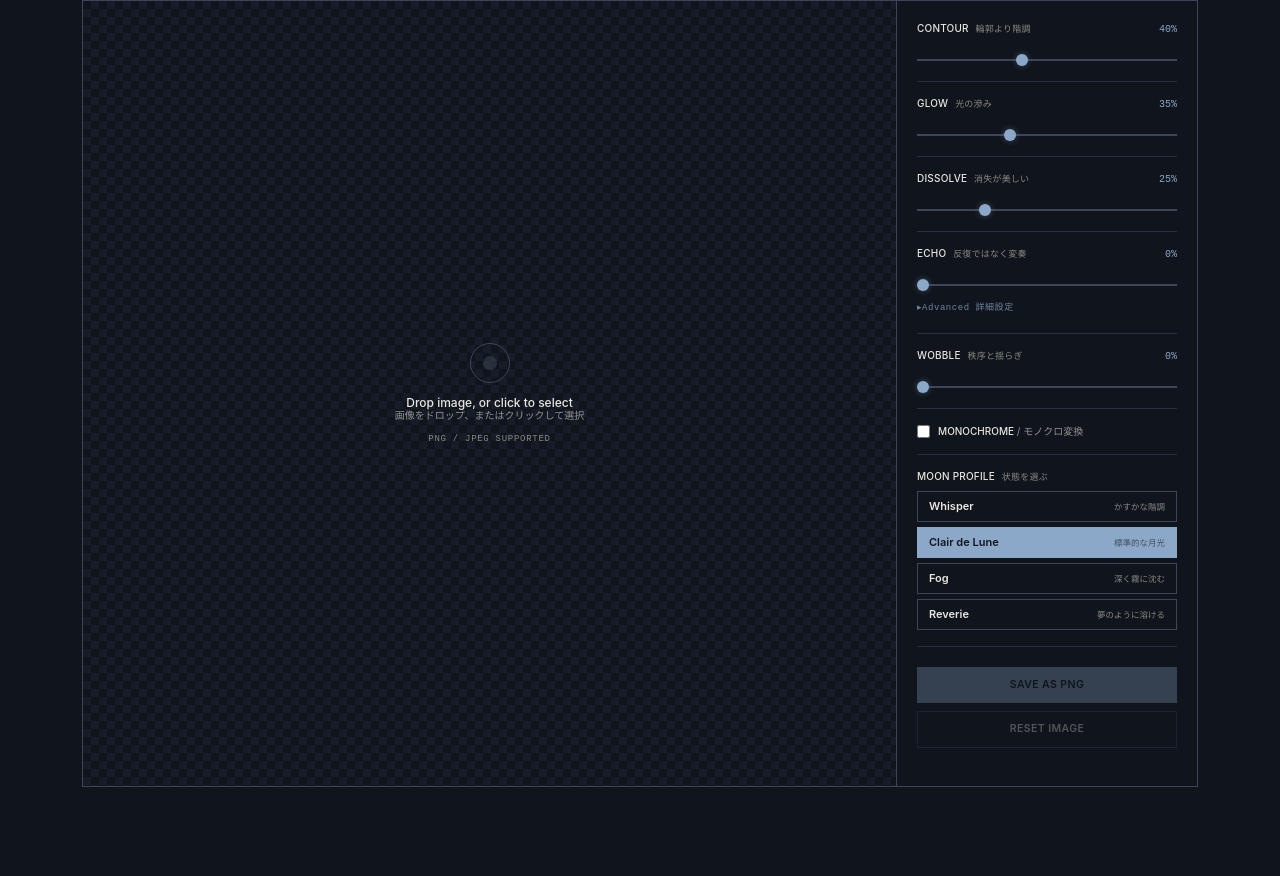
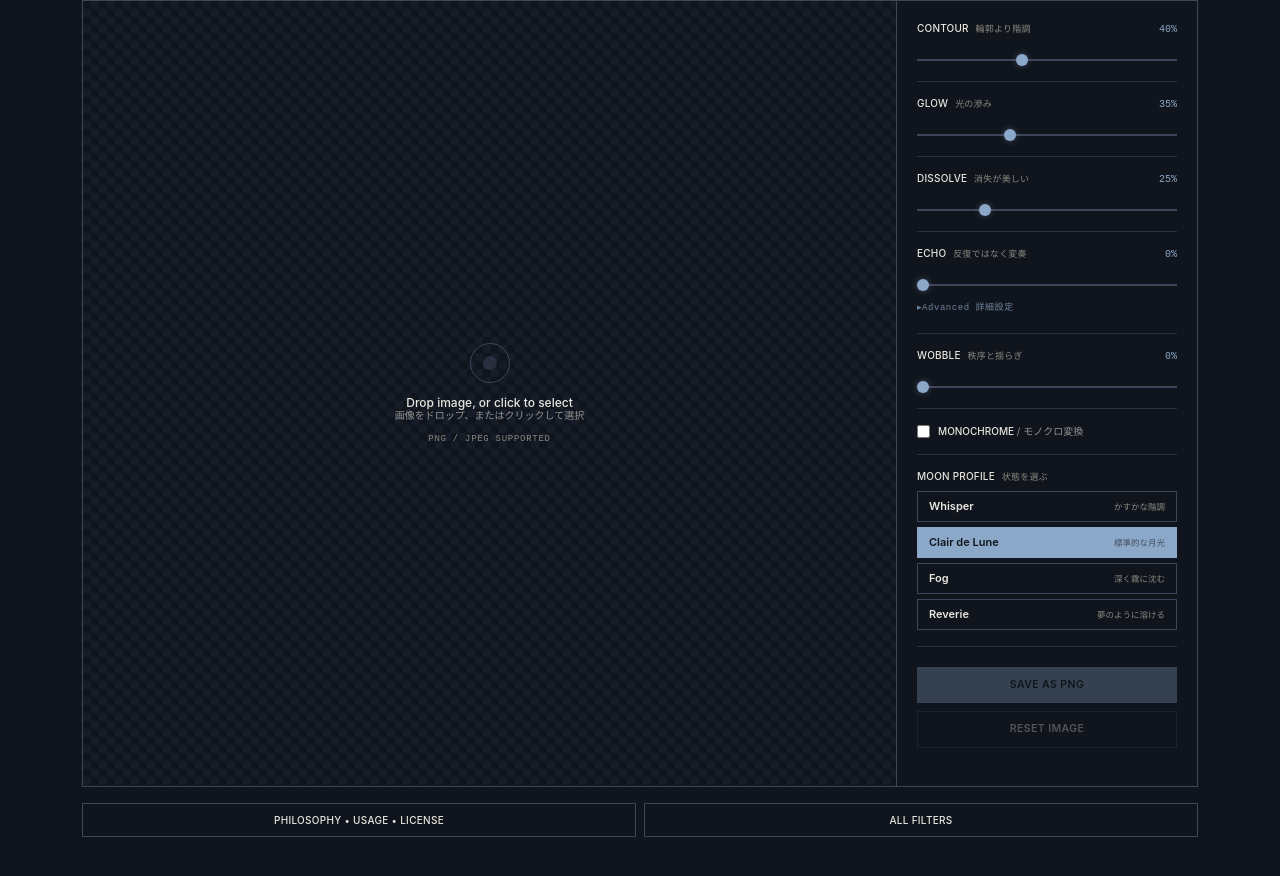
Before and after one commit to k-eis/clair-lune, a plain HTML site: page index.html in a window 1280 px wide. Shown: the part 266-1142 px from the top of the page. Drawn offline with Linux system fonts and the light colour scheme.

Commit message:
Add files via upload

```diff
--- a/index.html
+++ b/index.html
@@ -463,6 +463,27 @@ body.theme-juno .btn.secondary { background: transparent; color: var(--ink); bor
 body.theme-juno .canvas-badge { background: var(--accent2); color: #1c1c1c; border-color: var(--accent2); font-weight: 700; }
 body.theme-juno .version { color: var(--ink); opacity: 0.6; }
 
+/* ── フッターリンク（Philosophy / All Filters） ── */
+.footer-links {
+  display: flex;
+  gap: 8px;
+  margin-top: 16px;
+}
+.footer-links a {
+  flex: 1;
+  padding: 11px 14px;
+  border: 1px solid var(--line-strong);
+  background: transparent;
+  color: var(--ink);
+  font: 500 10px/1 var(--sans);
+  letter-spacing: 0.03em;
+  text-align: center;
+  text-decoration: none;
+  cursor: pointer;
+  transition: all 0.12s;
+}
+.footer-links a:hover { border-color: var(--accent); color: var(--accent); }
+
 @media (max-width: 860px) {
   .wrap { padding: 20px 16px 50px; }
   header { flex-direction: column; align-items: flex-start; gap: 10px; padding-bottom: 16px; margin-bottom: 20px; }
@@ -507,6 +528,8 @@ body.theme-juno .version { color: var(--ink); opacity: 0.6; }
   .profile-desc { font-size: 9.5px; }
   .btn { padding: 16px; font-size: 12px; }
   .action-buttons { gap: 10px; margin-top: 8px; }
+  .footer-links { flex-direction: column; gap: 8px; }
+  .footer-links a { padding: 14px; font-size: 11px; }
 }
 </style>
 </head>
@@ -658,6 +681,11 @@ body.theme-juno .version { color: var(--ink); opacity: 0.6; }
       </div>
     </div>
   </div>
+
+  <div class="footer-links">
+    <a href="https://keis01.substack.com/p/k-eis-design-filter-000" target="_blank" rel="noopener">PHILOSOPHY • USAGE • LICENSE</a>
+    <a href="https://keis01.substack.com/s/k-eis-design-filter" target="_blank" rel="noopener">ALL FILTERS</a>
+  </div>
 </div>
 
 <script src="clair-lune.js"></script>
```
